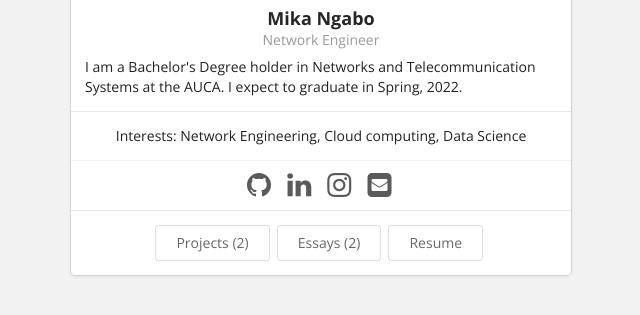
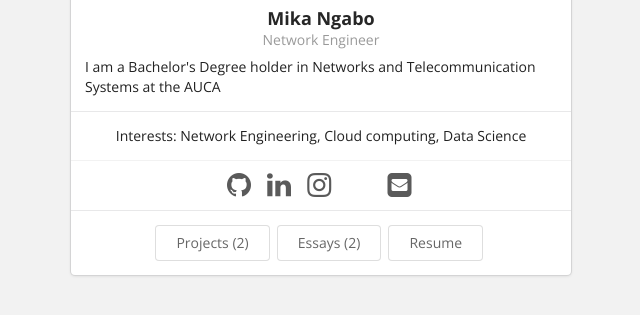
Before and after one commit to mikangabo/mikangabo.github.io, a Jekyll site: the page built from index.html, in a window 1280 px wide, cut to the strip 352-667 px from the top of the page. Shown: the whole strip, without its empty margins (319-959 px from the left). Built offline with Jekyll 4.4.1, drawn with Linux system fonts in a browser that asks for light colours.

Commit message:
Update bio.json

```diff
--- a/_data/bio.json
+++ b/_data/bio.json
@@ -6,7 +6,7 @@
     "email": "ngabomika211@gmail.com",
     "phone": "0780310798",
     "website": "https://mikangabo.github.io",
-    "summary": "I am a Bachelor's Degree holder in Networks and Telecommunication Systems at the AUCA. I expect to graduate in Spring, 2022.",
+    "summary": "I am a Bachelor's Degree holder in Networks and Telecommunication Systems at the AUCA",
     "location": {
       "address": "",
       "postalCode": "1322",
@@ -29,6 +29,11 @@
         "network": "instagram",
         "username": "ngabomika",
         "url": "http://instagram.com/ngabomika"
+      },
+      {
+        "network": "fiverr",
+        "username": "mikangabo",
+        "url": "https://www.fiverr.com/mikangabo"
       }
     ]
   },
```
